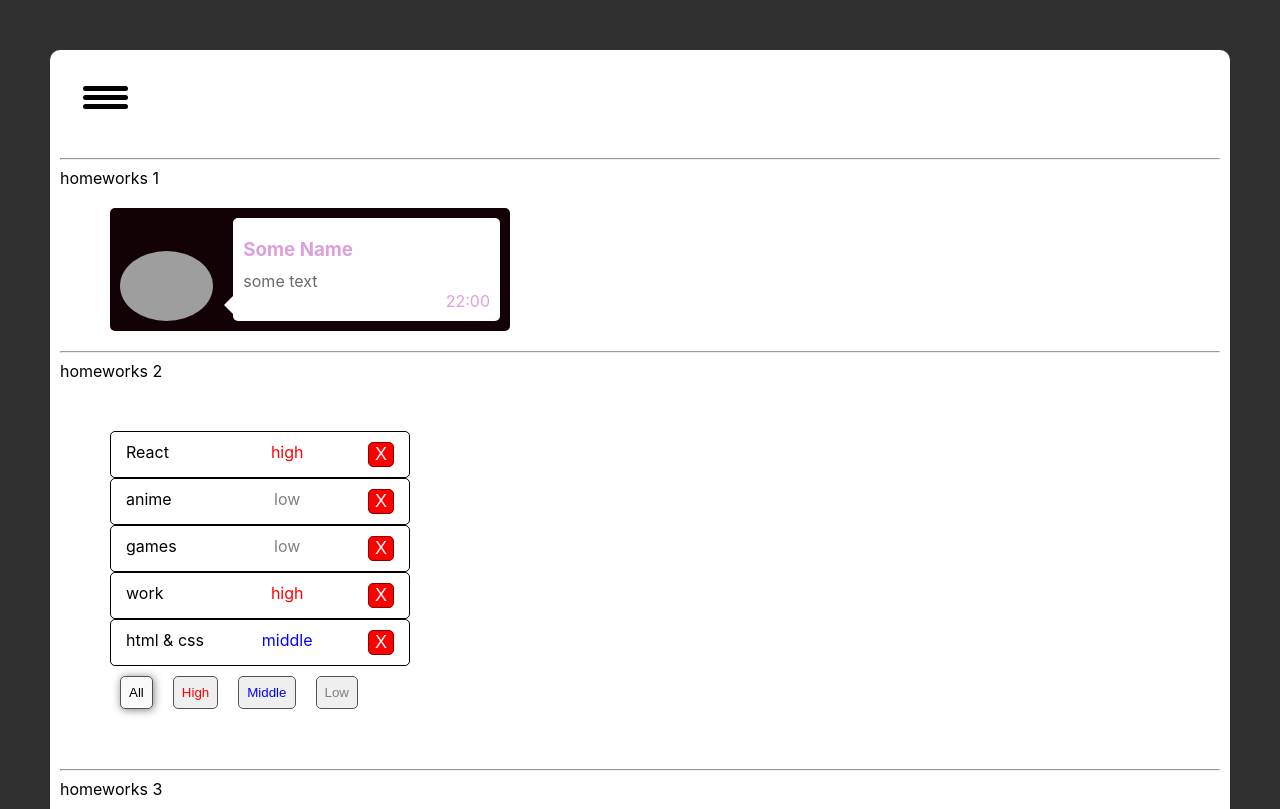
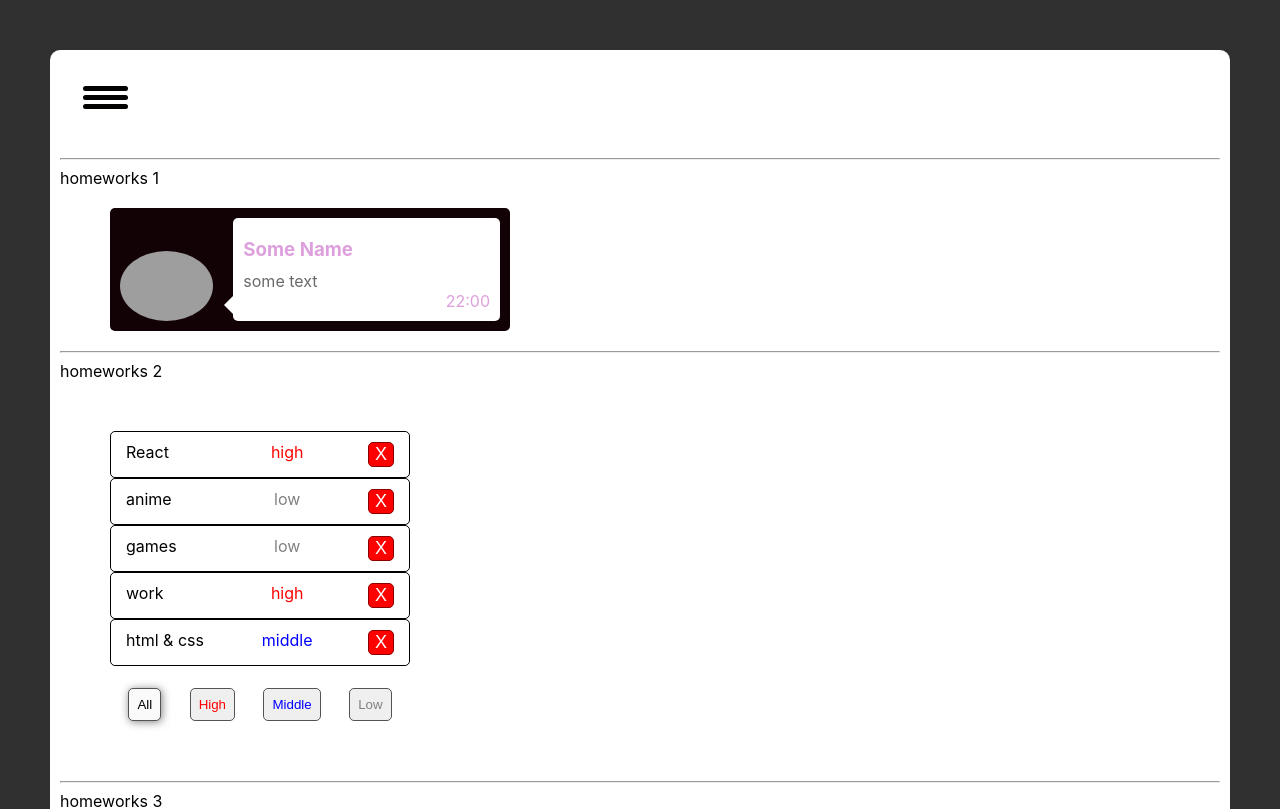
Before and after one commit to OlegPolishchuk/simple-react-homeworks, a React (Create React App) app: page /#/pre-junior in a window 1280 px wide. Shown: the top 809 px of the page. Built offline with nearby package versions, Linux system fonts and the light colour scheme; grey boxes are pictures that could not be loaded.

Commit message:
fix: HW8. HW2 styles

```diff
--- a/src/p2-homeworks/h2/Affairs.module.css
+++ b/src/p2-homeworks/h2/Affairs.module.css
@@ -1,6 +1,18 @@
 .wrapper {
     margin: 50px;
     max-width: 300px;
+
+    min-height: 300px;
+
+    display: flex;
+    flex-direction: column;
+    justify-content: space-between;
+}
+
+
+.controls {
+    display: flex;
+    justify-content: space-evenly;
 }
 
 .item {
--- a/src/p2-homeworks/h2/Affairs.tsx
+++ b/src/p2-homeworks/h2/Affairs.tsx
@@ -29,8 +29,11 @@
     return (
         <div className={style.wrapper}>
 
+            <div>
                 {mappedAffairs}
+            </div>
 
+            <div className={style.controls}>
                 <SuperButton
                     className={`${style.cmn_btn} ${filter === 'all' ? style.active : ''}`}
                     onClick={() => setAll('all')}
@@ -52,6 +55,7 @@
                 >Low
                 </SuperButton>
             </div>
+        </div>
     )
 }
 
```
Lines whose indentation alone changed are shown as unchanged.
